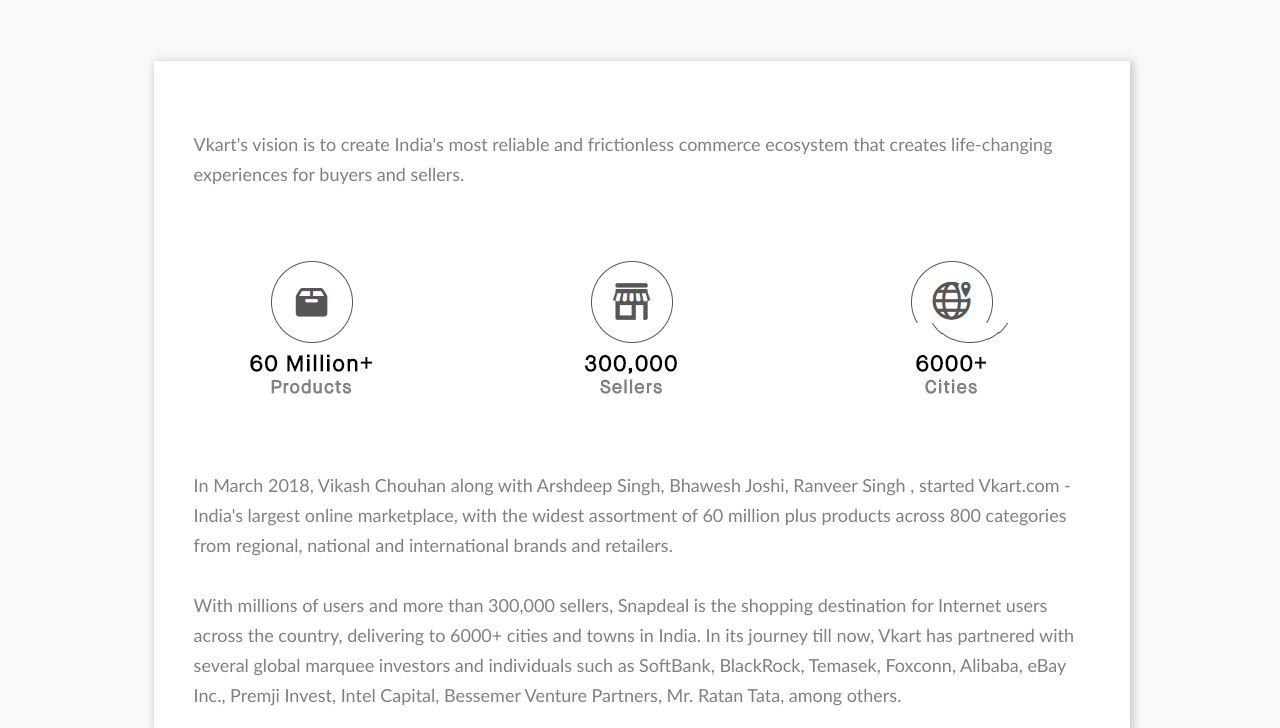
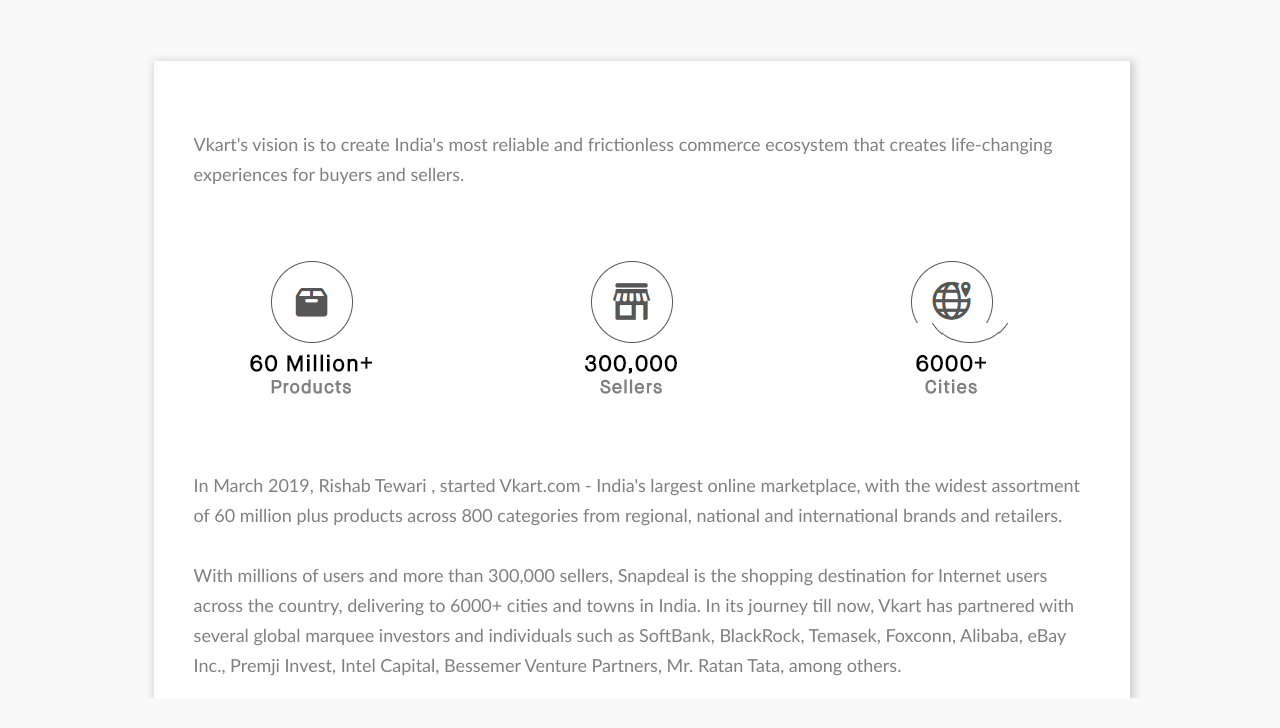
Before and after one commit to rishabtewari/ux-project-Yash-techonology, a plain HTML site: page CSE 326/aboutUs.html in a window 1280 px wide. Shown: the part 659-1387 px from the top of the page. After the commit the page ends 1357 px from the top, so only its background shows below. Drawn offline with Linux system fonts and the light colour scheme; files whose address does not match are found by name.

Commit message:
Update aboutUs.html

```diff
--- a/CSE 326/aboutUs.html
+++ b/CSE 326/aboutUs.html
@@ -267,7 +267,7 @@
         <br/>
         <br/>
         <br/>
-        <p>In March 2018, Vikash Chouhan along with Arshdeep Singh, Bhawesh Joshi, Ranveer Singh , started Vkart.com - India's largest online marketplace, with the widest assortment of 60 million plus products across 800 categories from regional, national and international brands and retailers.
+        <p>In March 2019, Rishab Tewari , started Vkart.com - India's largest online marketplace, with the widest assortment of 60 million plus products across 800 categories from regional, national and international brands and retailers.
 <br/><br/>
 With millions of users and more than 300,000 sellers, Snapdeal is the shopping destination for Internet users across the country, delivering to 6000+ cities and towns in India.
 
```
